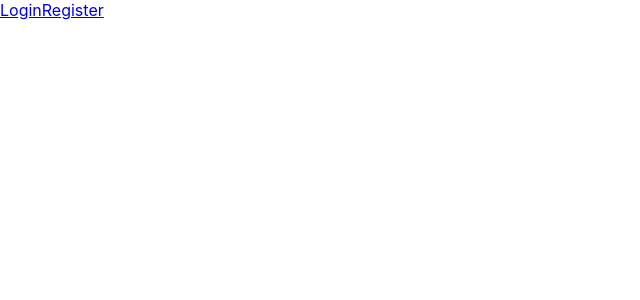
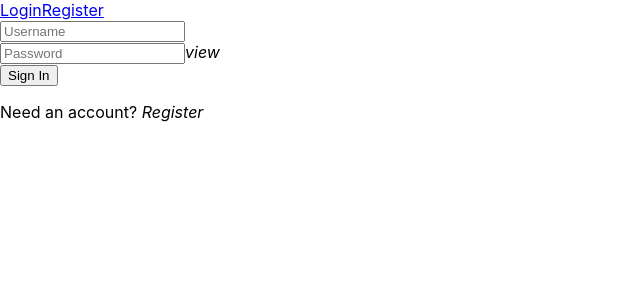
Before and after one commit to londonrosemary/playground-plays-frontend, a React (Create React App) app: page /login in a window 1280 px wide. Shown: the top 300 px of the page, without its empty margins (0-640 px from the left). Built offline with nearby package versions, Linux system fonts and the light colour scheme.

Commit message:
Update authenticated user logic

```diff
--- a/src/Components/Plays/PlayDetails.js
+++ b/src/Components/Plays/PlayDetails.js
@@ -3,7 +3,7 @@ import {useParams} from 'react-router-dom';
 // import { useState } from 'react';
 
 const PlayDetails = (play) => {
-    const params = useParams()
+    const {params} = useParams()
     console.log(params)
     // console.log(play)
 
--- a/src/Routes.js
+++ b/src/Routes.js
@@ -15,14 +15,15 @@ const AppRoutes = () => {
           path="/"
           element={getToken() ? <Navigate to="/home" /> : <Navigate to="/login" />}
         />
-        <Route path="/home" element={<Calendar/>} />
+        <Route path="/home"
+        element={getToken() ?<Calendar/> : <Navigate to="/login" />} />
         <Route
           path="/login"
-          element={getToken() ? <Navigate to="/home" /> : <Navigate to="/login" />}
+          element={getToken() ? <Navigate to="/home" /> : <Login />}
         />
         <Route path="/register" element={<Register />} />
         <Route path="/plays" element={<Plays />} />
-        {/* <Route path="/plays:id" element={<PlayDetails />} /> */}
+        <Route path="/plays:slug" element={<PlayDetails />} />
       </Routes>
     );
   };
```
